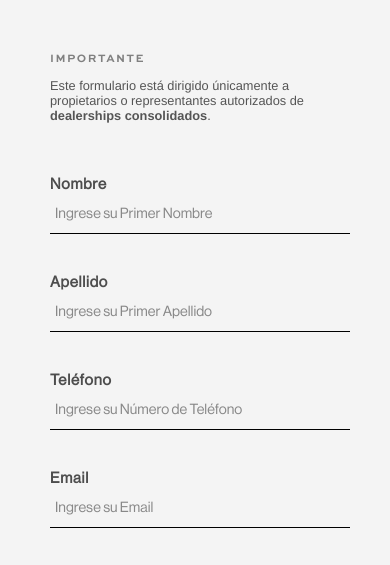
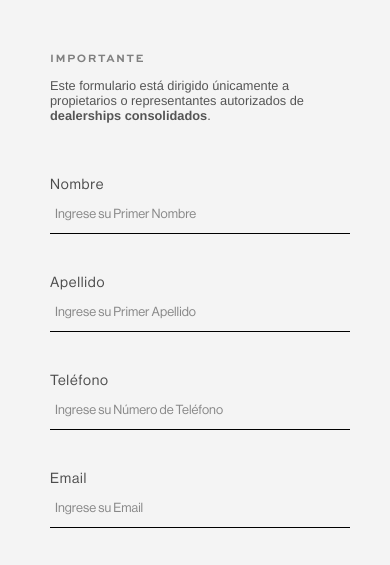
Before and after one commit to lugozil/Form-focushub, a plain HTML site: page Form/index.html in a window 390 px wide. Shown: the part 248-813 px from the top of the page. Drawn offline with Linux system fonts and the light colour scheme.

Commit message:
Correciones form

```diff
--- a/Form/index.html
+++ b/Form/index.html
@@ -106,7 +106,7 @@
 
     label {
       display: block;
-      font-weight: 600;
+      font-weight: 500;
       margin-bottom: 1px;
       font-size: 0.95em;
       margin-top: 15px;
@@ -123,13 +123,13 @@
       border-bottom: 1px solid #000;
       background: transparent;
       font-size: 1em;
-      color: #111;
+      color: #4D4D4D;
       font-family: inherit;
     }
 
     input::placeholder {
       color: #888;
-      font-size: 0.95em;
+      font-size: 0.90em;
     }
 
     input:focus {
@@ -207,12 +207,12 @@
 
 
   label {
-    font-size: 0.85em;
+    font-size: 0.80em;
     font-family: 'Neue', sans-serif;
   }
 
   input {
-    font-size: 0.95em;
+    font-size: 0.90em;
     font-family: 'Neue', sans-serif;
   }
 
@@ -289,12 +289,12 @@
   }
 
   label {
-    font-size: 0.95em;
+    font-size: 0.90em;
     font-family: 'Neue', sans-serif;
   }
 
   input {
-    font-size: 0.95em;
+    font-size: 0.90em;
     font-family: 'Neue', sans-serif;
   }
 
```
